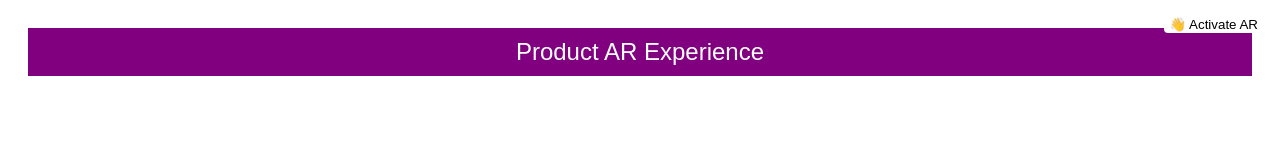
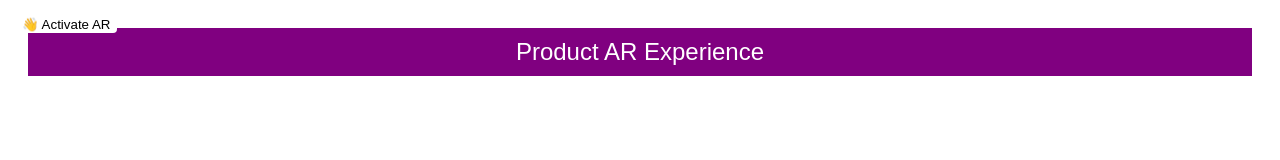
Before and after one commit to kalaivani572/model-viewer-ar-html, a plain HTML site: page taco.html in a window 1280 px wide. Drawn offline with Linux system fonts and the light colour scheme; some packages are replaced by stand-ins of ours; a script that the page names is missing.

```diff
--- a/taco.html
+++ b/taco.html
@@ -72,7 +72,7 @@
                 touch-action="pan-y" auto-rotate alt="A 3D model of an Lunchwrap Taco"
                 skybox-image="resources/aircraft_workshop_01_1k.hdr" ios-src="resources/Lunchwrap_Taco.usdz"
                 xr-environment>
-                <button slot="ar-button" style="background-color: white; border-radius: 4px; border: none; position: absolute; top: 16px; right: 16px; ">
+                <button slot="ar-button" style="background-color: white; border-radius: 4px; border: none; position: absolute; top: 16px; left: 16px; ">
                     👋 Activate AR
                 </button>
             </model-viewer>
```
